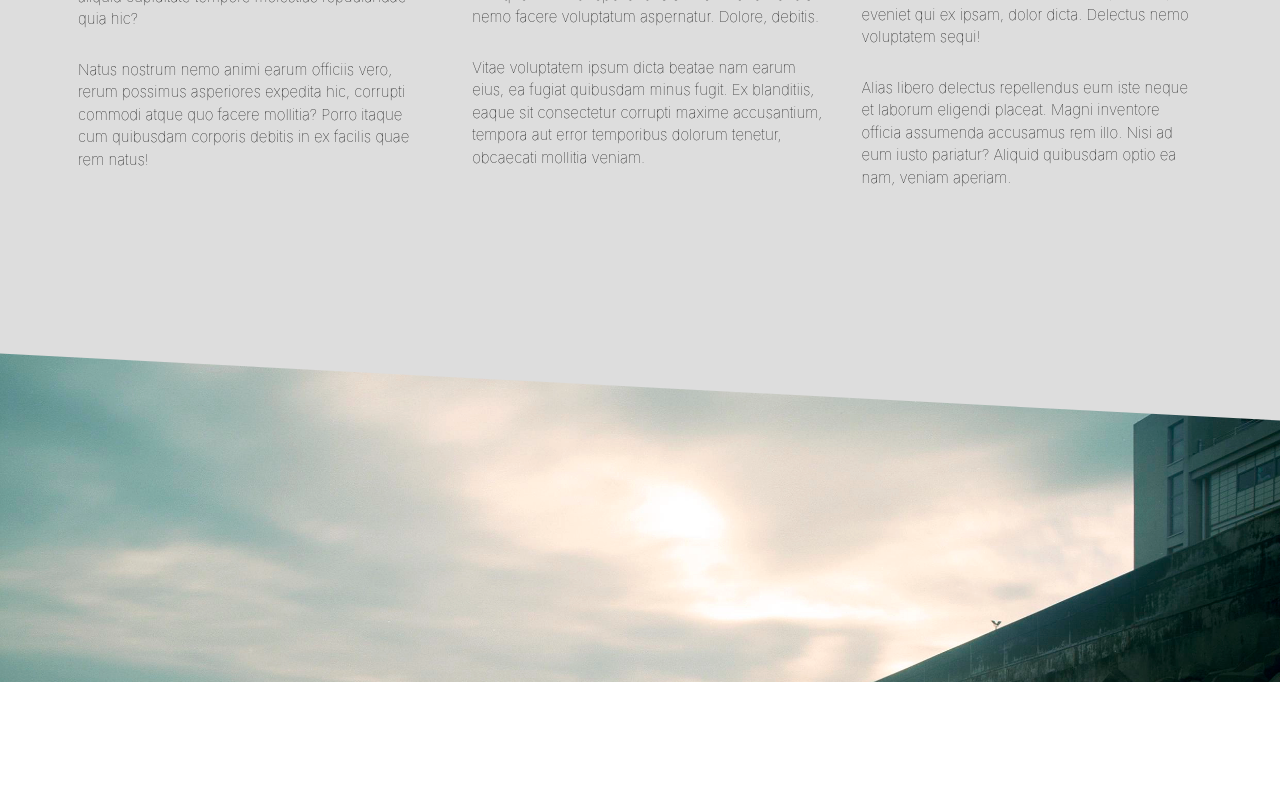
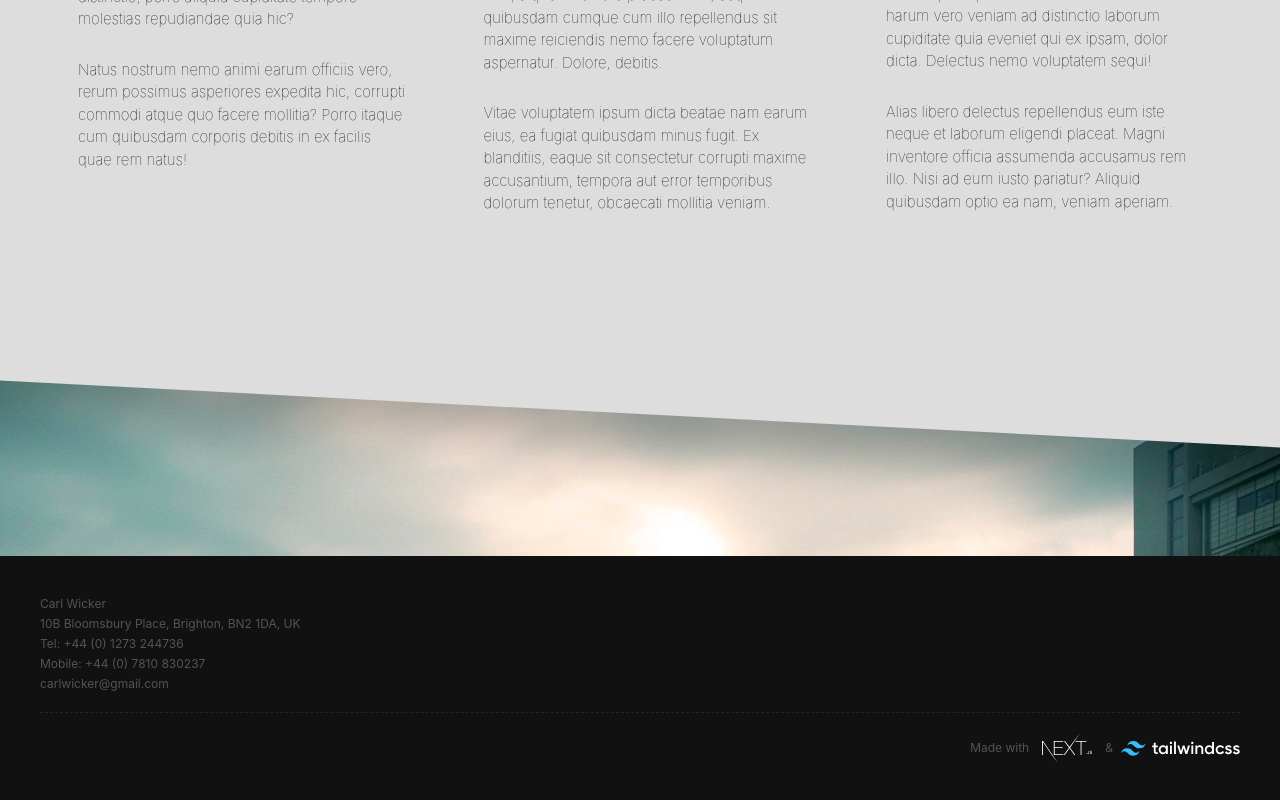
Before and after one commit to carlwicker/carlwicker-nextjs12, a Next.js app: page / in a window 1280 px wide. Shown: the part 1352-2152 px from the top of the page. Before the commit the page ends 2034 px from the top, so only its background shows below. Built offline with nearby package versions, Linux system fonts and the light colour scheme.

Commit message:
footer wip

```diff
--- a/components/Section2/Section2.tsx
+++ b/components/Section2/Section2.tsx
@@ -4,12 +4,13 @@ export default function Section2() {
       style={{
         backgroundColor: "#ddd",
         borderTop: "1px solid white",
+        boxShadow: "20px 25px 45px rgba(0, 0, 0, 0.25)",
       }}
       className="flex flex-col justify-center font-black w-full min-h-screen rotate-3 scale-125 overflow-hidden"
     >
-      <div className="container mx-auto flex flex-col lg:flex-row p-5 scale-75">
+      <div className="container mx-auto flex flex-col lg:flex-row p-5 scale-75 lg:gap-5 xl:gap-10">
         {/* UX */}
-        <div className="p-5 -rotate-3 hover:scale-105 ease-in duration-200">
+        <div className="p-5 -rotate-3 hover:scale-105 ease-in duration-200 ">
           <h2
             className="text-9xl text-stone-600 font-black"
             style={{ fontFamily: "times" }}
--- a/components/Section3/Section3.tsx
+++ b/components/Section3/Section3.tsx
@@ -5,18 +5,49 @@ export default function Section3() {
   return (
     <section
       style={{
-        height: "400px",
+        height: "500px",
         backgroundImage: `url("/img/pic2.webp")`,
         backgroundSize: "cover",
         backgroundAttachment: "fixed",
+        width: "100%",
+        backgroundColor: "red",
+        marginTop: "auto",
+        display: "flex",
+        alignItems: "flex-end",
       }}
+      className=""
     >
-      <div className="container flex gap-2  text-white text-xs mx-auto my-0 px-5 items-center z-10">
-        <div className="whitespace-nowrap">Made with</div>
-        <NextJsLogo />
-        <div> & </div>
+      <div
+        className="flex flex-col text-stone-600 text-xs mx-auto px-10 items-center  scale-100 container p-10"
+        style={{
+          backgroundColor: "#111",
+          height: "250px",
+          left: "150px",
+        }}
+      >
+        <div className="container flex flex-col gap-5">
+          <div className="flex flex-col gap-1">
+            <div className="justify-left w-full">Carl Wicker</div>
+            <div className="justify-left w-full">
+              10B Bloomsbury Place, Brighton, BN2 1DA, UK
+            </div>
+            <div className="justify-left w-full">Tel: +44 (0) 1273 244736</div>
+            <div className="justify-left w-full">
+              Mobile: +44 (0) 7810 830237
+            </div>
+            <div className="justify-left w-full hover:text-white duration-500 ease-in transition">
+              <a href="mailto:carlwicker@gmail.com">carlwicker@gmail.com</a>
+            </div>
+          </div>
+          <hr className="border-t-1 border-stone-600 opacity-30 w-full border-dashed" />
+          <div className=" flex items-center gap-2 justify-end">
+            <div className="whitespace-nowrap">Made with</div>
+            <NextJsLogo />
+            <div> & </div>
 
-        <TailwindCssLogo />
+            <TailwindCssLogo />
+          </div>
+        </div>
       </div>
     </section>
   );
```
